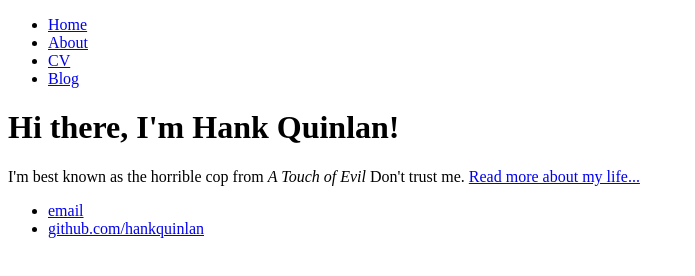
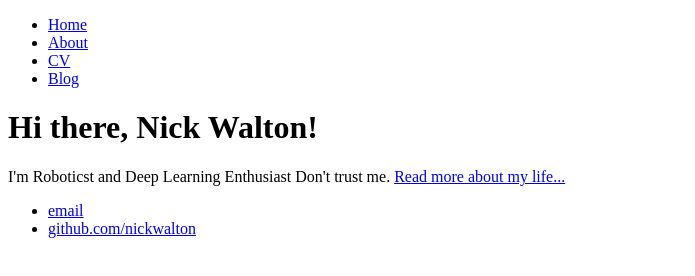
Before and after one commit to nickwalton/nickwalton.github.io, a plain HTML site: page index.html in a window 1280 px wide. Shown: the whole page, without its empty margins (0-695 px from the left). Drawn offline with Linux system fonts and the light colour scheme.

Commit message:
Update index.html

```diff
--- a/index.html
+++ b/index.html
@@ -1,7 +1,7 @@
 <!DOCTYPE html>
 <html>
 	<head>
-		<title>Hank Quinlan, Horrible Cop</title>
+		<title>Nick Walton, Roboticist</title>
 		<!-- link to main stylesheet -->
 		<link rel="stylesheet" type="text/css" href="/css/main.cs
 	</head>
@@ -16,14 +16,14 @@
 		</nav>
 		<div class="container">
     		<div class="blurb">
-        		<h1>Hi there, I'm Hank Quinlan!</h1>
-				<p>I'm best known as the horrible cop from <em>A Touch of Evil</em> Don't trust me. <a href="/about">Read more about my life...</a></p>
+        		<h1>Hi there, Nick Walton!</h1>
+				<p>I'm Roboticst and Deep Learning Enthusiast</em> Don't trust me. <a href="/about">Read more about my life...</a></p>
     		</div><!-- /.blurb -->
 		</div><!-- /.container -->
 		<footer>
     		<ul>
-        		<li><a href="mailto:hankquinlanhub@gmail.com">email</a></li>
-        		<li><a href="https://github.com/hankquinlan">github.com/hankquinlan</a></li>
+        		<li><a href="mailto:nickwalton00@gmail.com">email</a></li>
+        		<li><a href="https://github.com/nickwalton">github.com/nickwalton</a></li>
 			</ul>
 		</footer>
 	</body>
```
